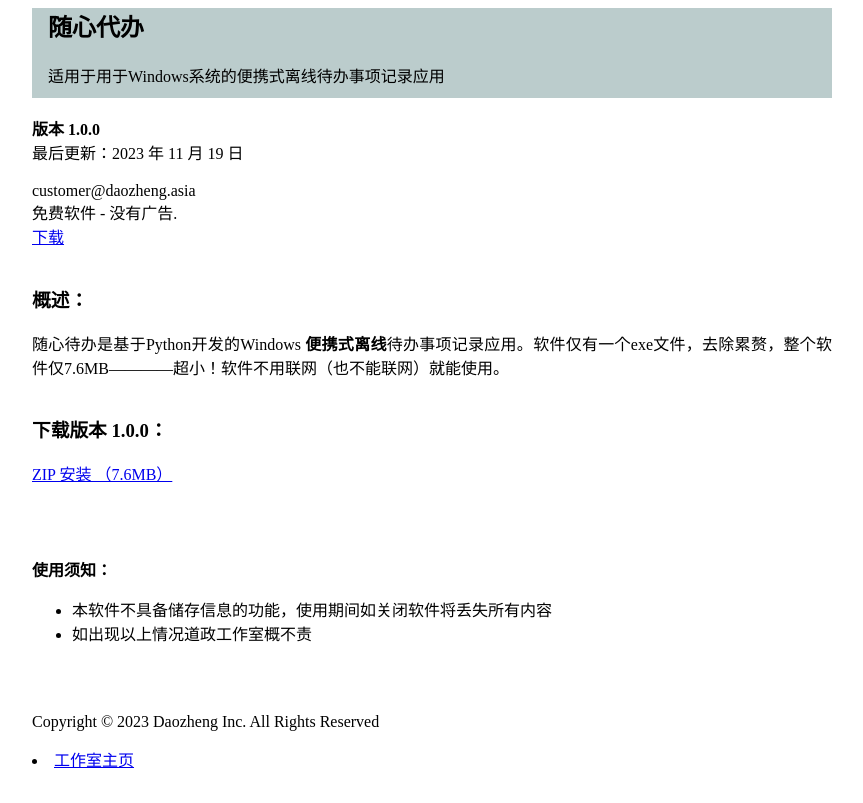
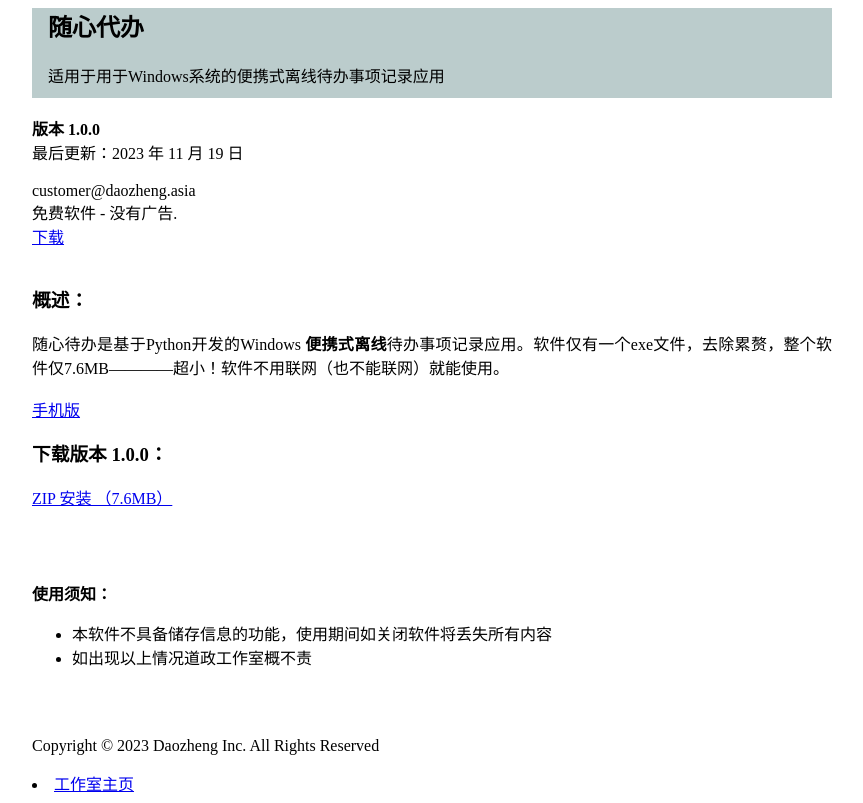
Before and after one commit to abokecn/Heart-to-do, a plain HTML site: page index.html in a window 1280 px wide. Shown: the whole page, without its empty margins (208-1071 px from the left). Drawn offline with Linux system fonts and the light colour scheme.

Commit message:
Update index.html

```diff
--- a/index.html
+++ b/index.html
@@ -70,7 +70,7 @@
 
 <h3 _msttexthash="13930904" _msthash="60">概述：</h3><font _mstmutation="1" _msttexthash="4235048727" _msthash="61">随心待办是基于Python开发的Windows<sup _mstmutation="1" _istranslated="1"><font size="-1" _istranslated="1"></font></sup> <strong _mstmutation="1" _istranslated="1"></strong><strong _mstmutation="1" _istranslated="1">便携式离线</strong>待办事项记录应用。软件仅有一个exe文件，去除累赘，整个软件仅7.6MB————超小！软件不用联网（也不能联网）就能使用。</font><br><br>
 <!-- <img src="" width="985" height="651" alt=""><br><br> -->
-
+<a href="/phone" _mstmutation="1" _istranslated="1">手机版</a>
 <a name="download"></a>
 <h3 _msttexthash="26120588" _msthash="107">下载版本 1.0.0：</h3>
 
```
